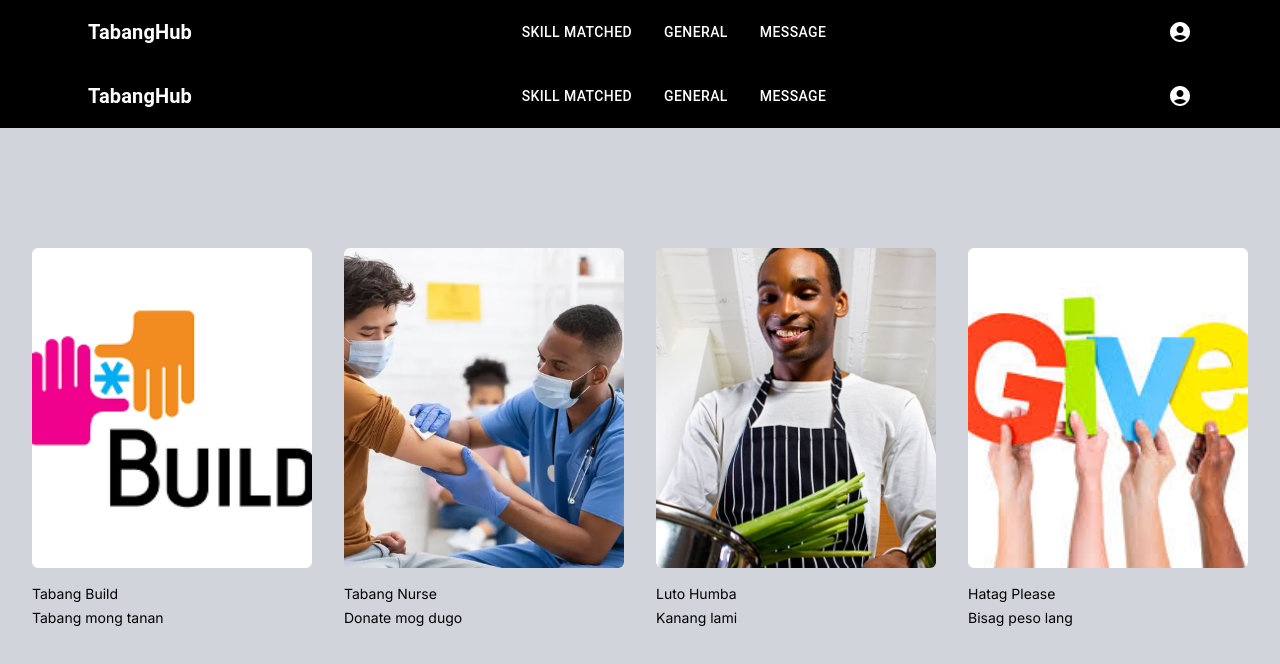
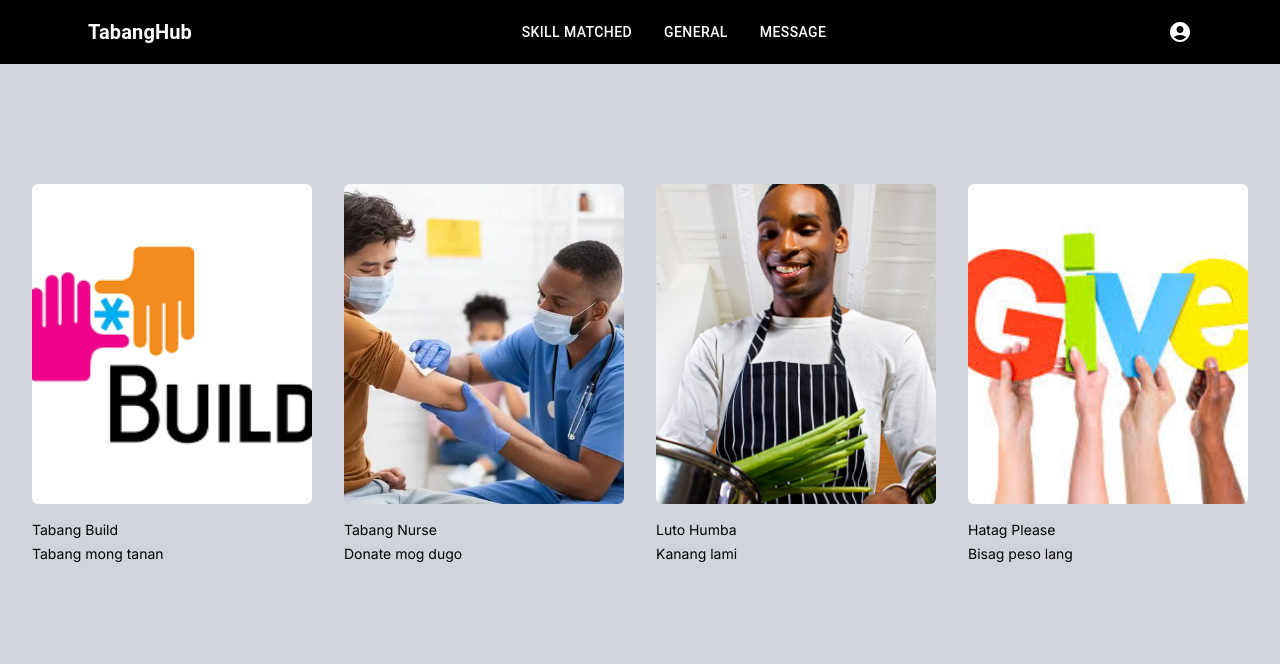
Before and after one commit to jundixs/TabangHub, a Next.js app in the folder frontend/: page /volunteer/dashboard in a window 1280 px wide. Shown: the top 664 px of the page. Built offline with nearby package versions, Linux system fonts and the light colour scheme.

Commit message:
remove duplicate navbar

```diff
--- a/frontend/src/app/volunteer/dashboard/page.jsx
+++ b/frontend/src/app/volunteer/dashboard/page.jsx
@@ -30,8 +30,6 @@ const cards = [
 export default function Dashboard() {
   return (
     <div className="flex flex-col min-h-screen">
-      {/* Navbar */}
-      <Navbar />
 
       {/* Main Content */}
       <div className="flex-grow bg-gray-300">
```
